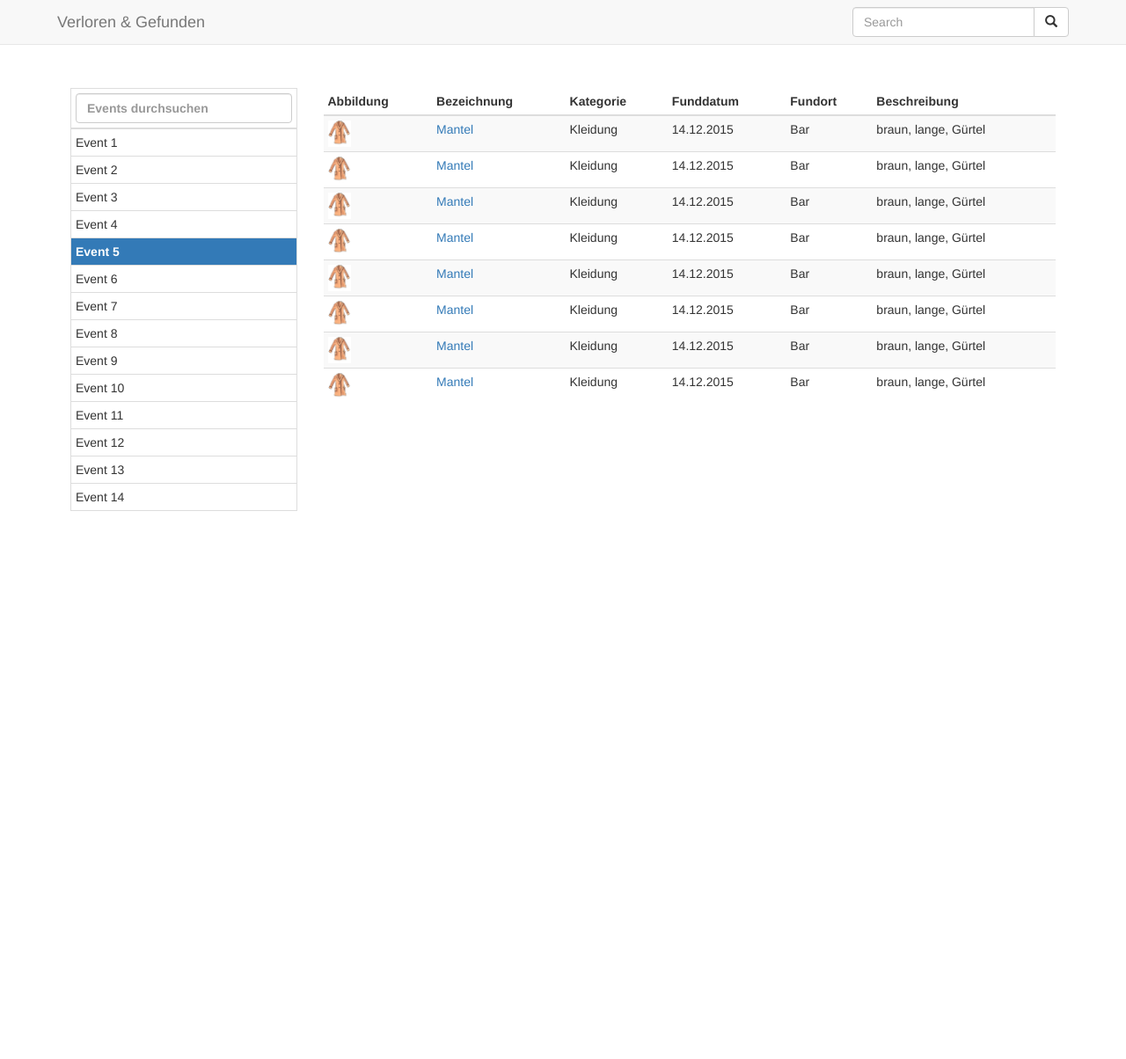
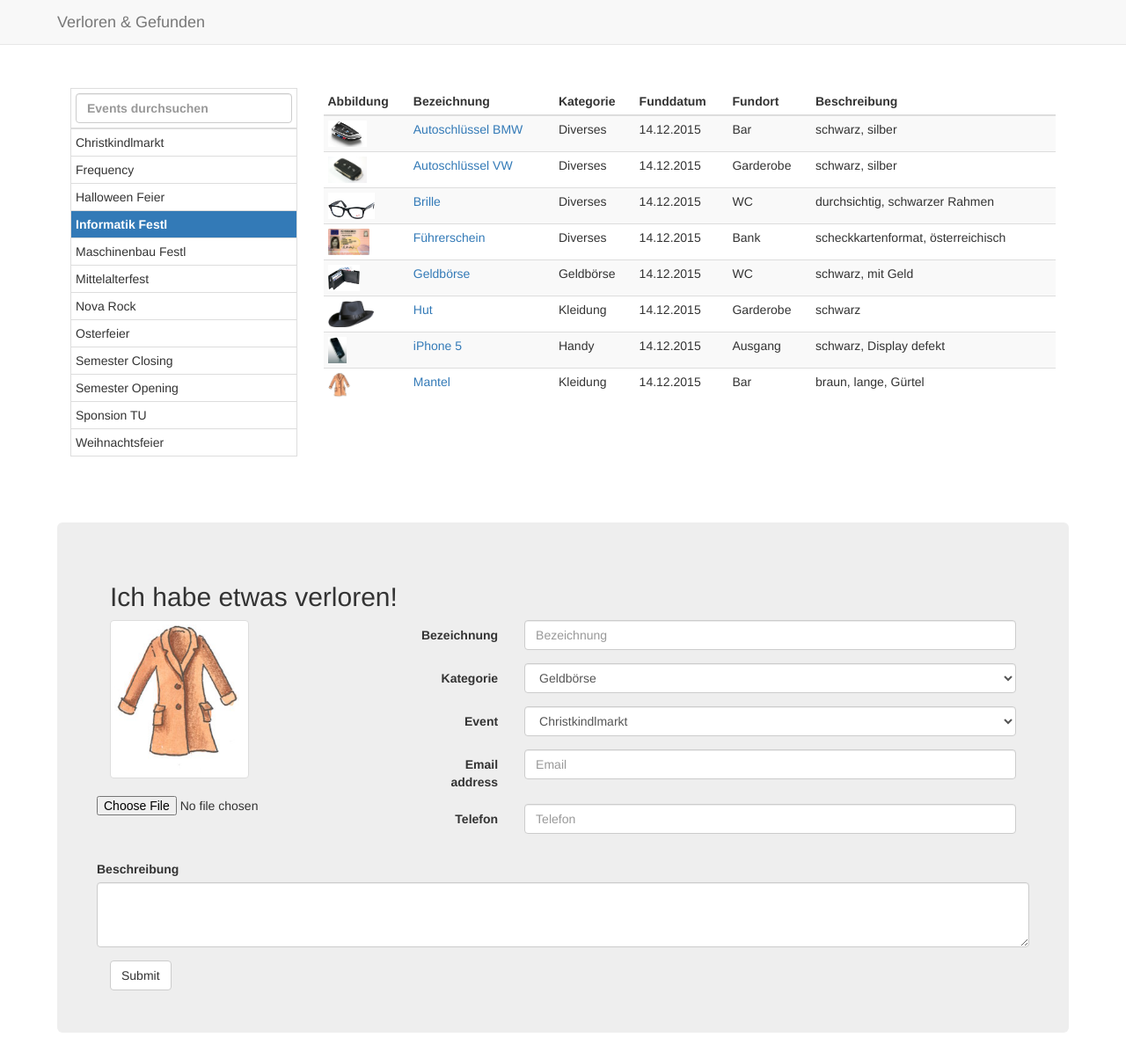
Before and after one commit to pdgwien/IID, a plain HTML site: page search.html in a window 1280 px wide. Shown: the whole page at 88% size. Before the commit the page ends 800 px from the top, so only its background shows below. Drawn offline with nearby package versions, Linux system fonts and the light colour scheme.

Commit message:
Search Erweiterung, Submit-Meldung

```diff
--- a/search.html
+++ b/search.html
@@ -5,12 +5,37 @@
     <meta charset="utf-8">
 
     <title>Suchen</title>
+    <script src="js/jquery-1.11.3.min.js"></script>
     <link rel="stylesheet" href="css/bootstrap.min.css" integrity="sha512-dTfge/zgoMYpP7QbHy4gWMEGsbsdZeCXz7irItjcC3sPUFtf0kuFbDz/ixG7ArTxmDjLXDmezHubeNikyKGVyQ==" crossorigin="anonymous">
     <script src="js/bootstrap.min.js" integrity="sha512-K1qjQ+NcF2TYO/eI3M6v8EiNYZfA95pQumfvcVrTHtwQVDG+aHRqLi/ETn2uB+1JqwYqVG3LIvdm9lj6imS/pQ==" crossorigin="anonymous"></script>
     <link rel="stylesheet" href="css/font-awesome.min.css">
+    <style>
+	.event_selected{
+		background-color: #337ab7; color:#fff; font-weight:bold;
+	}
+	.events{
+		cursor:pointer;
+	}
+</style>
 </head>
 
 <body>
+<script>
+$( document ).ready(function() {
+	$('.events td').click(function(e) {
+        	$('.events td').removeClass("event_selected");
+			$(this).addClass("event_selected");
+			if($(this).text() == "Informatik Festl"){
+				$('#event_informatik_festl').show();
+				$('#event_alt').hide();
+			} else {
+				$('#event_informatik_festl').hide();
+				$('#event_alt').show();
+			}
+
+	});
+});
+</script>
     <div class="navbar navbar-default navbar-fixed-top">
         <div class="container-fluid" style="margin-left: 50px; margin-right: 50px;">
             <div class="navbar-header">
@@ -21,25 +46,13 @@
                     <span class="icon-bar"></span>
                 </button>
             </div>
-
-            <div class="navbar-right">
-                <form class="navbar-form" role="search">
-                    <div class="input-group">
-                        <input type="text" class="form-control" placeholder="Search" name="srch-term" id="srch-term">
-                        <div class="input-group-btn">
-                            <button class="btn btn-default" type="submit"><i class="glyphicon glyphicon-search"></i>
-                            </button>
-                        </div>
-                    </div>
-                </form>
-            </div>
         </div>
     </div>
 
     <div class="container-fluid" style="padding-top: 100px; margin-left: 50px; margin-right: 50px;">
 
     <div class="col-md-3">
-   <table class="table table-condensed table-hover table-bordered">
+   <table class="table table-condensed table-hover table-bordered events">
         <thead>
           <tr>
             <th><input type="text" class="form-control" placeholder="Events durchsuchen" name="srch-term" id="srch-term"></th>
@@ -47,53 +60,46 @@
         </thead>
         <tbody>
           <tr>
-            <td>Event 1</td>
+            <td>Christkindlmarkt</td>
           </tr>
           <tr>
-            <td>Event 2</td>
+            <td>Frequency</td>
           </tr>
           <tr>
-            <td>Event 3</td>
+            <td>Halloween Feier</td>
           </tr>
           <tr>
-            <td>Event 4</td>
+            <td class="event_selected">Informatik Festl</td>
           </tr>
           <tr>
-            <td  style="background-color: #337ab7; color:#fff; font-weight:bold;">Event 5</td>
+            <td>Maschinenbau Festl</td>
           </tr>
           <tr>
-            <td>Event 6</td>
+            <td>Mittelalterfest</td>
           </tr>
           <tr>
-            <td>Event 7</td>
+            <td>Nova Rock</td>
           </tr>
           <tr>
-            <td>Event 8</td>
+            <td>Osterfeier</td>
           </tr>
           <tr>
-            <td>Event 9</td>
+            <td>Semester Closing</td>
           </tr>
           <tr>
-            <td>Event 10</td>
+            <td>Semester Opening</td>
           </tr>
           <tr>
-            <td>Event 11</td>
+            <td>Sponsion TU</td>
           </tr>
           <tr>
-            <td>Event 12</td>
+            <td>Weihnachtsfeier</td>
           </tr>
-          <tr>
-            <td>Event 13</td>
-          </tr>
-          <tr>
-            <td>Event 14</td>
-          </tr>
-
-
         </tbody>
       </table>
     </div>
-    <div class="col-md-9">
+
+    <div class="col-md-9"  id="event_informatik_festl">
    <table class="table table-striped table-condensed">
         <thead>
           <tr>
@@ -107,64 +113,64 @@
         </thead>
         <tbody>
           <tr>
-            <td><img src="images/mantel.jpg" width="*" height="30" alt="mantel"></td>
-            <td><a href="detail.html" title="Mantel">Mantel</a></td>
+            <td><img src="images/autoschluesselBMW.jpg" width="*" height="30" alt="mantel"></td>
+            <td><a href="details.html?id=autoschluesselBMW&desc=schwarz, silber" title="Mantel">Autoschlüssel BMW</a></td>
+<td>Diverses</td>
+            <td>14.12.2015</td>
+            <td>Bar</td>
+            <td>schwarz, silber</td>
+          </tr>
+          <tr>
+            <td><img src="images/autoschluesselVW.jpg" width="*" height="30" alt="mantel"></td>
+            <td><a href="details.html?id=autoschluesselVW&desc=schwarz, silber" title="Mantel">Autoschlüssel VW</a></td>
+<td>Diverses</td>
+            <td>14.12.2015</td>
+            <td>Garderobe</td>
+            <td>schwarz, silber</td>
+          </tr>
+          <tr>
+            <td><img src="images/brille.jpg" width="*" height="30" alt="mantel"></td>
+            <td><a href="details.html?id=brille&desc=durchsichtig, schwarzer Rahmen" title="Mantel">Brille</a></td>
+<td>Diverses</td>
+            <td>14.12.2015</td>
+            <td>WC</td>
+            <td>durchsichtig, schwarzer Rahmen</td>
+          </tr>
+          <tr>
+            <td><img src="images/fuehrerschein.jpg" width="*" height="30" alt="mantel"></td>
+            <td><a href="details.html?id=fuehrerschein&desc=scheckkartenformat, österreichisch" title="Mantel">Führerschein</a></td>
+<td>Diverses</td>
+            <td>14.12.2015</td>
+            <td>Bank</td>
+            <td>scheckkartenformat, österreichisch</td>
+          </tr>
+          <tr>
+            <td><img src="images/geldboerse.jpg" width="*" height="30" alt="mantel"></td>
+            <td><a href="details.html?id=geldboerse&desc=schwarz, mit Geld" title="Mantel">Geldbörse</a></td>
+<td>Geldbörse</td>
+            <td>14.12.2015</td>
+            <td>WC</td>
+            <td>schwarz, mit Geld</td>
+          </tr>
+          <tr>
+            <td><img src="images/hut.jpg" width="*" height="30" alt="mantel"></td>
+            <td><a href="details.html?id=hut&desc=schwarz" title="Mantel">Hut</a></td>
 <td>Kleidung</td>
             <td>14.12.2015</td>
-            <td>Bar</td>
-            <td>braun, lange, Gürtel</td>
+            <td>Garderobe</td>
+            <td>schwarz</td>
+          </tr>
+          <tr>
+            <td><img src="images/iphone5.jpg" width="*" height="30" alt="mantel"></td>
+            <td><a href="details.html?id=iphone5&desc=schwarz, Display defekt" title="Mantel">iPhone 5</a></td>
+<td>Handy</td>
+            <td>14.12.2015</td>
+            <td>Ausgang</td>
+            <td>schwarz, Display defekt</td>
           </tr>
           <tr>
             <td><img src="images/mantel.jpg" width="*" height="30" alt="mantel"></td>
-            <td><a href="detail.html" title="Mantel">Mantel</a></td>
-<td>Kleidung</td>
-            <td>14.12.2015</td>
-            <td>Bar</td>
-            <td>braun, lange, Gürtel</td>
-          </tr>
-          <tr>
-            <td><img src="images/mantel.jpg" width="*" height="30" alt="mantel"></td>
-            <td><a href="detail.html" title="Mantel">Mantel</a></td>
-<td>Kleidung</td>
-            <td>14.12.2015</td>
-            <td>Bar</td>
-            <td>braun, lange, Gürtel</td>
-          </tr>
-          <tr>
-            <td><img src="images/mantel.jpg" width="*" height="30" alt="mantel"></td>
-            <td><a href="detail.html" title="Mantel">Mantel</a></td>
-<td>Kleidung</td>
-            <td>14.12.2015</td>
-            <td>Bar</td>
-            <td>braun, lange, Gürtel</td>
-          </tr>
-          <tr>
-            <td><img src="images/mantel.jpg" width="*" height="30" alt="mantel"></td>
-            <td><a href="detail.html" title="Mantel">Mantel</a></td>
-<td>Kleidung</td>
-            <td>14.12.2015</td>
-            <td>Bar</td>
-            <td>braun, lange, Gürtel</td>
-          </tr>
-          <tr>
-            <td><img src="images/mantel.jpg" width="*" height="30" alt="mantel"></td>
-            <td><a href="detail.html" title="Mantel">Mantel</a></td>
-<td>Kleidung</td>
-            <td>14.12.2015</td>
-            <td>Bar</td>
-            <td>braun, lange, Gürtel</td>
-          </tr>
-          <tr>
-            <td><img src="images/mantel.jpg" width="*" height="30" alt="mantel"></td>
-            <td><a href="detail.html" title="Mantel">Mantel</a></td>
-<td>Kleidung</td>
-            <td>14.12.2015</td>
-            <td>Bar</td>
-            <td>braun, lange, Gürtel</td>
-          </tr>
-          <tr>
-            <td><img src="images/mantel.jpg" width="*" height="30" alt="mantel"></td>
-            <td><a href="detail.html" title="Mantel">Mantel</a></td>
+            <td><a href="details.html?id=mantel&desc=braun, lange, Gürtel" title="Mantel">Mantel</a></td>
 <td>Kleidung</td>
             <td>14.12.2015</td>
             <td>Bar</td>
@@ -174,6 +180,101 @@
         </tbody>
       </table>
       </div>
+
+
+      <div class="col-md-9" style="display:none;" id="event_alt">
+   <table class="table table-striped table-condensed">
+        <thead>
+          <tr>
+            <th>Abbildung</th>
+            <th>Bezeichnung</th>
+            <th>Kategorie</th>
+            <th>Funddatum</th>
+            <th>Fundort</th>
+            <th>Beschreibung</th>
+          </tr>
+        </thead>
+        <tbody>
+
+        </tbody>
+      </table>
+      </div>
 	</div>
+
+
+
+     <div class="container-fluid" style="padding-top: 55px; margin-left: 50px; margin-right: 50px;">
+        <div class="jumbotron">
+            <h2>Ich habe etwas verloren!</h2>
+			<form class="form-horizontal" action="submit.html">
+				<div class="form-group">
+					<div class="col-md-4">
+						<img style="height: 180px" src="images/mantel.jpg" class="thumbnail"/>
+						<div class="form-group">
+							<input type="file" id="inputFile">
+						</div>
+					</div>
+					<div class="col-md-8">
+						<div class="form-group">
+							<label for="inputDesc" class="col-md-2 control-label">Bezeichnung</label>
+							<div class="col-md-10">
+								<input type="text" class="form-control" id="inputDesc" placeholder="Bezeichnung">
+							</div>
+						</div>
+						<div class="form-group">
+							<label for="inputKategorie" class="col-md-2 control-label">Kategorie</label>
+							<div class="col-md-10">
+								<select class="form-control" id="inputKategorie">
+									<option>Geldbörse</option>
+									<option>Handy</option>
+									<option>Kleidung</option>
+									<option>Diverses</option>
+								</select>
+							</div>
+						</div>
+						<div class="form-group">
+							<label for="inputEvent" class="col-md-2 control-label">Event</label>
+							<div class="col-md-10">
+								<select class="form-control" id="inputEvent">
+                                    <option>Christkindlmarkt</option>
+                                    <option>Frequency</option>
+                                    <option>Halloween Feier</option>
+                                    <option>Informatik Festl</option>
+                                    <option>Maschinenbau Festl</option>
+                                    <option>Mittelalterfest</option>
+                                    <option>Nova Rock</option>
+                                    <option>Osterfeier</option>
+                                    <option>Semester Closing</option>
+                                    <option>Semester Opening</option>
+                                    <option>Sponsion TU</option>
+                                    <option>Weihnachtsfeier</option>
+								</select>
+							</div>
+						</div>
+						<div class="form-group">
+							<label for="inputEmail" class="col-md-2 control-label">Email address</label>
+							<div class="col-md-10">
+								<input type="email" class="form-control" id="inputEmail" placeholder="Email">
+							</div>
+						</div>
+						<div class="form-group">
+							<label for="inputTel" class="col-md-2 control-label">Telefon</label>
+							<div class="col-md-10">
+								<input type="tel" class="form-control" id="inputTel" placeholder="Telefon">
+							</div>
+						</div>
+					</div>
+				</div>
+
+				<div class="form-group">
+					<label for="inputBeschreibung">Beschreibung</label>
+					<textarea class="form-control" id="inputBeschreibung" rows="3"></textarea>
+				</div>
+
+				<button type="submit" class="btn btn-default">Submit</button>
+			</form>
+        </div>
+        </div>
+
 </body>
 </html>
```
Also changed, not shown: submit.html (added, +56 -0 lines), js/jquery-1.11.3.min.js (added).
